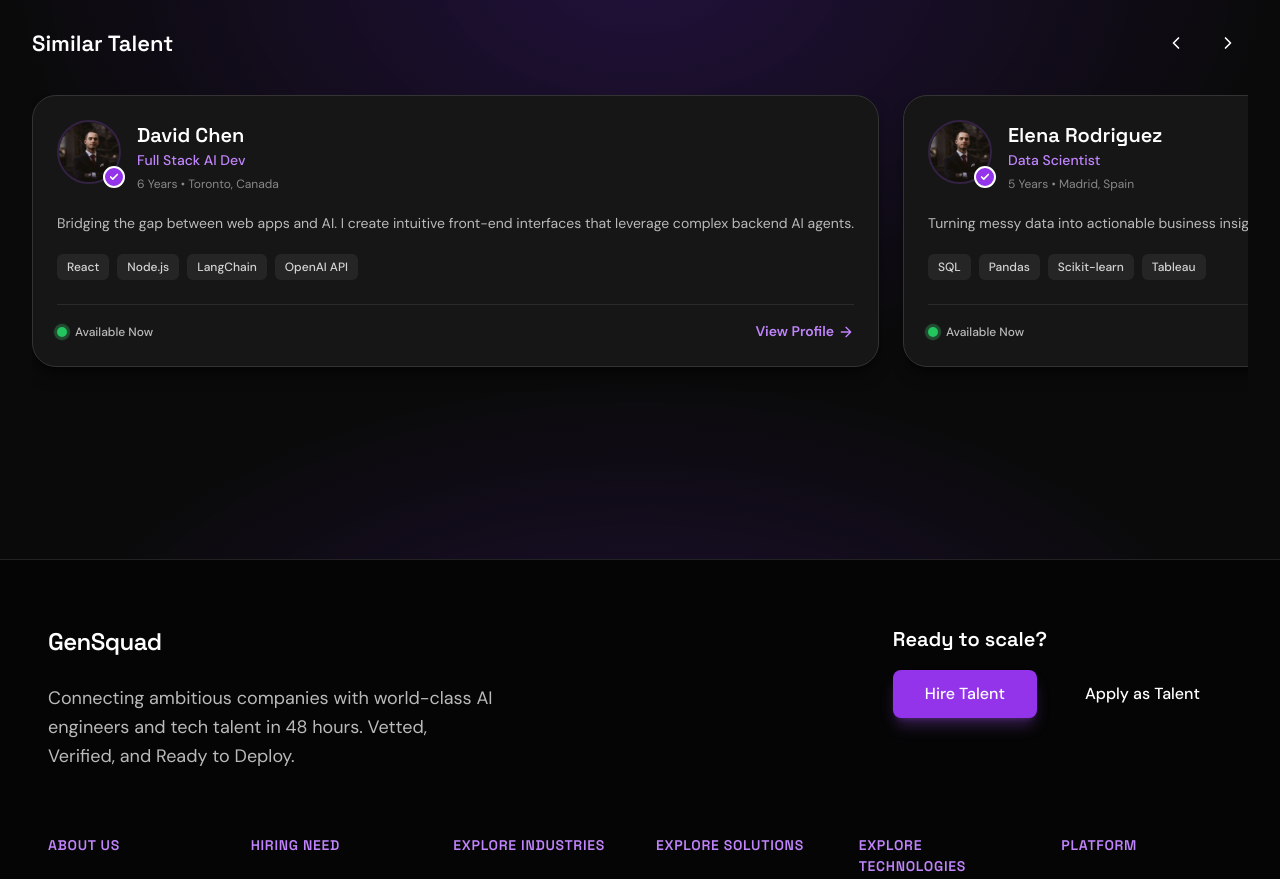
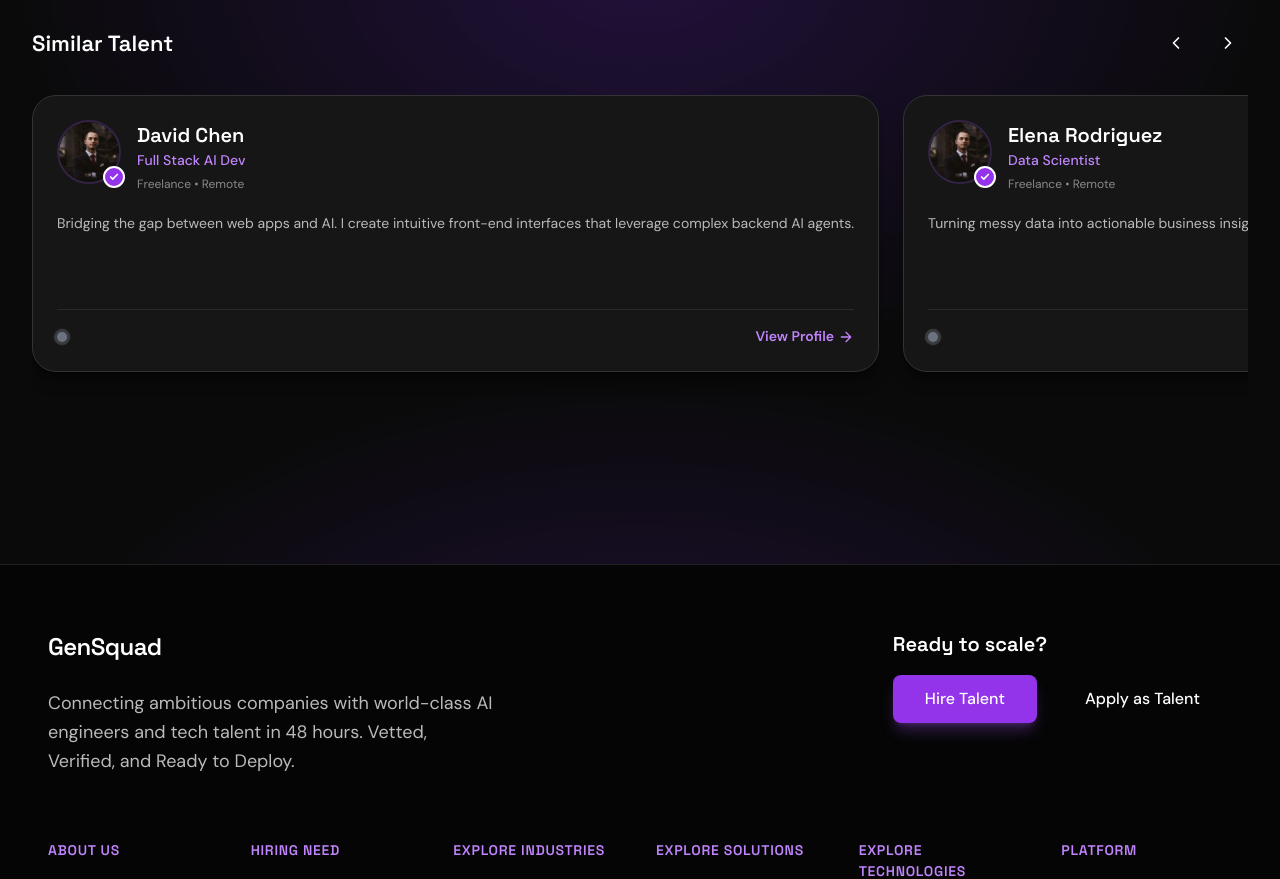
Before and after one commit to Mayank2617/GenSquadFrontend, a React (Vite) app: page /talent/1 in a window 1280 px wide. Shown: the part 2900-3779 px from the top of the page. Built offline with nearby package versions, Linux system fonts and the light colour scheme.

Commit message:
Listing Page updated

```diff
--- a/src/features/listing/TalentCard.jsx
+++ b/src/features/listing/TalentCard.jsx
@@ -4,6 +4,29 @@ import { useTheme } from "../../hooks/useTheme";
 
 const TalentCard = ({ profile }) => {
   const { isLight } = useTheme();
+
+  // 🛠️ DATA NORMALIZATION
+  const name = profile.fullName || profile.name;
+  const role = profile.title || profile.role;
+  // Use Cloudinary URL, or fallback to UI Avatars if missing
+  const image = profile.profileImage || profile.image || `https://ui-avatars.com/api/?name=${name}&background=random`;
+
+  // Experience Logic
+  const currentExp = profile.experiences && profile.experiences.length > 0
+    ? profile.experiences[0]
+    : { company: profile.company || "Freelance", location: profile.address?.city || "Remote" };
+
+  const location = profile.address?.city
+    ? `${profile.address.city}, ${profile.address.country || ""}`
+    : "Remote";
+
+  // Skills Logic
+  const displaySkills = profile.topSkills || [];
+
+  // Tag Overflow Logic
+  const maxTags = 4;
+  const showTags = displaySkills.slice(0, maxTags);
+  const remainingTags = displaySkills.length - maxTags;
 
   return (
     <div
@@ -20,11 +43,11 @@ const TalentCard = ({ profile }) => {
       <div className="flex items-start gap-4 mb-4">
         <div className="relative">
           <img
-                        src={profile.image}
-                        alt={profile.name}
+            src={image}
+            alt={name}
             className="w-16 h-16 rounded-full object-cover border-2 border-purple-500/20"
           />
-                    {/* Verified Badge (Optional Polish) */}
+          {/* Verified Badge */}
           <div className="absolute -bottom-1 -right-1 bg-purple-600 text-white p-1 rounded-full border-2 border-white dark:border-[#161616]">
             <svg width="10" height="10" viewBox="0 0 24 24" fill="none" stroke="currentColor" strokeWidth="4" strokeLinecap="round" strokeLinejoin="round">
               <path d="M20 6L9 17l-5-5" />
@@ -33,46 +56,62 @@ const TalentCard = ({ profile }) => {
         </div>
 
         <div>
-                    <h3 className={`text-xl font-space font-bold ${isLight ? "text-gray-900" : "text-white"}`}>
-                        {profile.name}
+          <h3 className={`text-xl font-space font-bold line-clamp-1 ${isLight ? "text-gray-900" : "text-white"}`}>
+            {name}
           </h3>
-                    <p className={`text-sm font-medium ${isLight ? "text-purple-600" : "text-purple-400"}`}>
-                        {profile.role}
+          <p className={`text-sm font-medium line-clamp-1 ${isLight ? "text-purple-600" : "text-purple-400"}`}>
+            {role}
           </p>
-                    <p className={`text-xs mt-1 ${isLight ? "text-gray-500" : "text-[#888]"}`}>
-                        {profile.experience} • {profile.location}
+          <p className={`text-xs mt-1 line-clamp-1 ${isLight ? "text-gray-500" : "text-[#888]"}`}>
+            {currentExp.company} • {location}
           </p>
         </div>
       </div>
 
       {/* --- MIDDLE SECTION: DESCRIPTION & SKILLS --- */}
       <div className="mb-6">
-                {/* Detailed Description */}
+        {/* Description (Truncated) */}
         <p className={`
-          text-sm leading-relaxed mb-4 line-clamp-3
+          text-sm leading-relaxed mb-4 line-clamp-3 min-h-[60px]
           ${isLight ? "text-gray-600" : "text-[#bababa]"}
         `}>
-                    {profile.description}
+          {profile.about || profile.description || "No description available for this talent."}
         </p>
 
         {/* Skills Chips */}
         <div className="flex flex-wrap gap-2">
-                    {profile.skills.slice(0, 4).map((skill, i) => (
+          {showTags.map((skill, i) => {
+             // Handle both string tags and object tags (from DB)
+             const skillName = typeof skill === 'string' ? skill : skill.name;
+             const skillColor = typeof skill === 'object' ? skill.color : null;
+
+             return (
               <span
                 key={i}
                 className={`
-                px-2.5 py-1 rounded-md text-xs font-medium
+                  px-2.5 py-1 rounded-md text-xs font-medium flex items-center gap-1.5
                   ${isLight
-                                    ? "bg-gray-100 text-gray-700"
-                                    : "bg-[#252525] text-[#d4d4d4]"
+                    ? "bg-gray-100 text-gray-700 border border-gray-200"
+                    : "bg-[#252525] text-[#d4d4d4] border border-[#333]"
                   }
                 `}
               >
-                            {skill}
+                {/* ✅ FIXED: Use a dot instead of a border, or nothing if no color */}
+                {skillColor && (
+                  <span
+                    className="w-1.5 h-1.5 rounded-full"
+                    style={{ backgroundColor: skillColor }}
+                  ></span>
+                )}
+                {skillName}
               </span>
-                    ))}
-                    {profile.skills.length > 4 && (
-                        <span className={`text-xs px-1 py-1 ${isLight ? "text-gray-400" : "text-[#666]"}`}>+{profile.skills.length - 4}</span>
+            );
+          })}
+
+          {remainingTags > 0 && (
+             <span className={`text-xs px-2 py-1 rounded-md font-medium ${isLight?"bg-gray-50 text-gray-500":"bg-[#1f1f1f] text-[#666]"}`}>
+               +{remainingTags}
+             </span>
           )}
         </div>
       </div>
@@ -83,25 +122,26 @@ const TalentCard = ({ profile }) => {
         {/* Left: Availability */}
         <div className="flex items-center gap-2">
           <span className="relative flex h-2.5 w-2.5">
-                        <span className="animate-ping absolute inline-flex h-full w-full rounded-full bg-green-400 opacity-75"></span>
-                        <span className="relative inline-flex rounded-full h-2.5 w-2.5 bg-green-500"></span>
+            <span className={`animate-ping absolute inline-flex h-full w-full rounded-full opacity-75 ${profile.status === 'Active' ? 'bg-green-400' : 'bg-gray-400'}`}></span>
+            <span className={`relative inline-flex rounded-full h-2.5 w-2.5 ${profile.status === 'Active' ? 'bg-green-500' : 'bg-gray-500'}`}></span>
           </span>
           <span className={`text-xs font-medium ${isLight ? "text-gray-600" : "text-[#bababa]"}`}>
-                        Available Now
+            {profile.status}
           </span>
         </div>
 
         {/* Right: View Profile Button */}
-                <Link to={`/talent/${profile.id}`}>
-                    <button className={`
+        <Link
+          to={`/talent/${profile._id}`}
+          className={`
             text-sm font-bold flex items-center gap-1 transition-all group-hover:translate-x-1
             ${isLight ? "text-purple-600" : "text-purple-400"}
-        `}>
+          `}
+        >
           View Profile
           <svg width="16" height="16" viewBox="0 0 24 24" fill="none" stroke="currentColor" strokeWidth="2" strokeLinecap="round" strokeLinejoin="round">
-                            <path d="M5 12h14M12 5l7 7-7 7" />
+            <path d="M5 12h14M12 5l7 7-7 7"/>
           </svg>
-                    </button>
         </Link>
 
       </div>
--- a/src/features/listing/TalentGridSection.jsx
+++ b/src/features/listing/TalentGridSection.jsx
@@ -1,54 +1,40 @@
-import React from "react";
+import React, { useState, useEffect } from "react";
 import { useTheme } from "../../hooks/useTheme";
 import TalentFilters from "./TalentFilters";
 import TalentCard from "./TalentCard";
-
-// 🟢 BACKEND PREP: This data will eventually come from your API
-const mockProfiles = [
-  {
-    id: 1,
-    name: "Sarah Jenkins",
-    role: "Senior AI Engineer",
-    location: "San Francisco, USA",
-    experience: "8 Years",
-    image: "/images/img_ellipse_1.png",
-    skills: ["Python", "TensorFlow", "PyTorch", "Computer Vision"],
-    description: "Ex-Google AI researcher specializing in generative models. I build scalable inference engines and have optimized large language models for 3 Fortune 500 companies."
-  },
-  {
-    id: 2,
-    name: "David Chen",
-    role: "Full Stack AI Dev",
-    location: "Toronto, Canada",
-    experience: "6 Years",
-    image: "/images/img_ellipse_1.png",
-    skills: ["React", "Node.js", "LangChain", "OpenAI API"],
-    description: "Bridging the gap between web apps and AI. I create intuitive front-end interfaces that leverage complex backend AI agents for automated workflows."
-  },
-  {
-    id: 3,
-    name: "Elena Rodriguez",
-    role: "Data Scientist",
-    location: "Madrid, Spain",
-    experience: "5 Years",
-    image: "/images/img_ellipse_1.png",
-    skills: ["SQL", "Pandas", "Scikit-learn", "Tableau"],
-    description: "Turning messy data into actionable business insights. Expert in predictive modeling for fintech and fraud detection systems with 99% accuracy rates."
-  },
-  {
-    id: "4",
-    name: "Michael Chang",
-    role: "ML Ops Engineer",
-    location: "Singapore",
-    experience: "7 Years",
-    image: "/images/img_ellipse_1.png",
-    skills: ["AWS SageMaker", "Docker", "Kubernetes", "CI/CD"],
-    description: "I ensure your models don't just live in notebooks. I deploy robust, scalable, and monitored ML pipelines that handle millions of requests daily."
-  }
-];
+// 1. Import API Service
+import { getAllTalent } from "../../services/api";
 
 const TalentGridSection = () => {
   const { isLight } = useTheme();
+
+  // 2. State for Real Data
+  const [talents, setTalents] = useState([]);
+  const [loading, setLoading] = useState(true);
+  const [visibleCount, setVisibleCount] = useState(15);
+
+  // 3. Fetch Data on Mount
+  useEffect(() => {
+    const fetchData = async () => {
+      try {
+        const data = await getAllTalent();
+        setTalents(data);
+      } catch (error) {
+        console.error("Failed to load talent:", error);
+      } finally {
+        setLoading(false);
+      }
+    };
+    fetchData();
+  }, []);
+
+  // Pagination Logic
+  const visibleWorkflows = talents.slice(0, visibleCount);
+  const hasMore = visibleCount < talents.length;
+
+  const handleLoadMore = () => {
+    setVisibleCount((prev) => prev + 15);
+  };
 
   return (
     <section className="w-full px-6 lg:px-[80px] py-20">
@@ -56,21 +42,20 @@ const TalentGridSection = () => {
 
         <div className="flex flex-col lg:flex-row gap-8">
 
-          {/* --- LEFT COLUMN: FILTERS (3 Columns width) --- */}
+          {/* --- LEFT COLUMN: FILTERS (Static for now) --- */}
           <div className="w-full lg:w-[300px] flex-shrink-0">
             <TalentFilters />
           </div>
 
-          {/* --- RIGHT COLUMN: GRID (Remaining width) --- */}
+          {/* --- RIGHT COLUMN: GRID --- */}
           <div className="flex-1">
 
             {/* Header / Count */}
             <div className="flex items-center justify-between mb-6">
               <h2 className={`text-xl font-space font-bold ${isLight ? "text-gray-900" : "text-white"}`}>
-                Showing <span className="text-purple-500">4</span> top matches
+                Showing <span className="text-purple-500">{talents.length}</span> top matches
               </h2>
 
-              {/* Simple Sort Dropdown */}
               <div className="flex items-center gap-2">
                 <span className={`text-sm ${isLight ? "text-gray-500" : "text-[#666]"}`}>Sort by:</span>
                 <select className={`bg-transparent border-none text-sm font-bold outline-none cursor-pointer ${isLight ? "text-gray-900" : "text-white"}`}>
@@ -82,24 +67,36 @@ const TalentGridSection = () => {
             </div>
 
             {/* THE GRID */}
+            {loading ? (
+              <div className="py-20 text-center text-gray-500">Loading profiles...</div>
+            ) : talents.length === 0 ? (
+              <div className="py-20 text-center text-gray-500">No profiles found.</div>
+            ) : (
               <div className="grid grid-cols-1 md:grid-cols-2 gap-6">
-              {mockProfiles.map((profile) => (
-                <TalentCard key={profile.id} profile={profile} />
+                {visibleWorkflows.map((profile) => (
+                  // Pass the MongoDB object directly
+                  <TalentCard key={profile._id} profile={profile} />
                 ))}
               </div>
+            )}
 
-            {/* Pagination / Load More (Optional) */}
+            {/* Pagination */}
+            {hasMore && (
               <div className="mt-12 flex justify-center">
-              <button className={`
+                <button
+                  onClick={handleLoadMore}
+                  className={`
                     px-6 py-3 rounded-full text-sm font-bold border transition-all
                     ${isLight
                       ? "border-gray-200 text-gray-600 hover:border-purple-500 hover:text-purple-600"
                       : "border-[#333] text-[#bababa] hover:border-purple-500 hover:text-white"
                     }
-              `}>
+                  `}
+                >
                   Load More Profiles
                 </button>
               </div>
+            )}
 
           </div>
 
--- a/src/services/api.js
+++ b/src/services/api.js
@@ -25,3 +25,9 @@ export const getAllTalent = async () => {
   const response = await axios.get(API_URL);
   return response.data;
 };
+
+// ✅ NEW: Get Single Talent by ID
+export const getTalentById = async (id) => {
+  const response = await axios.get(`${API_URL}/${id}`);
+  return response.data;
+};
```
Lines whose indentation alone changed are shown as unchanged.
